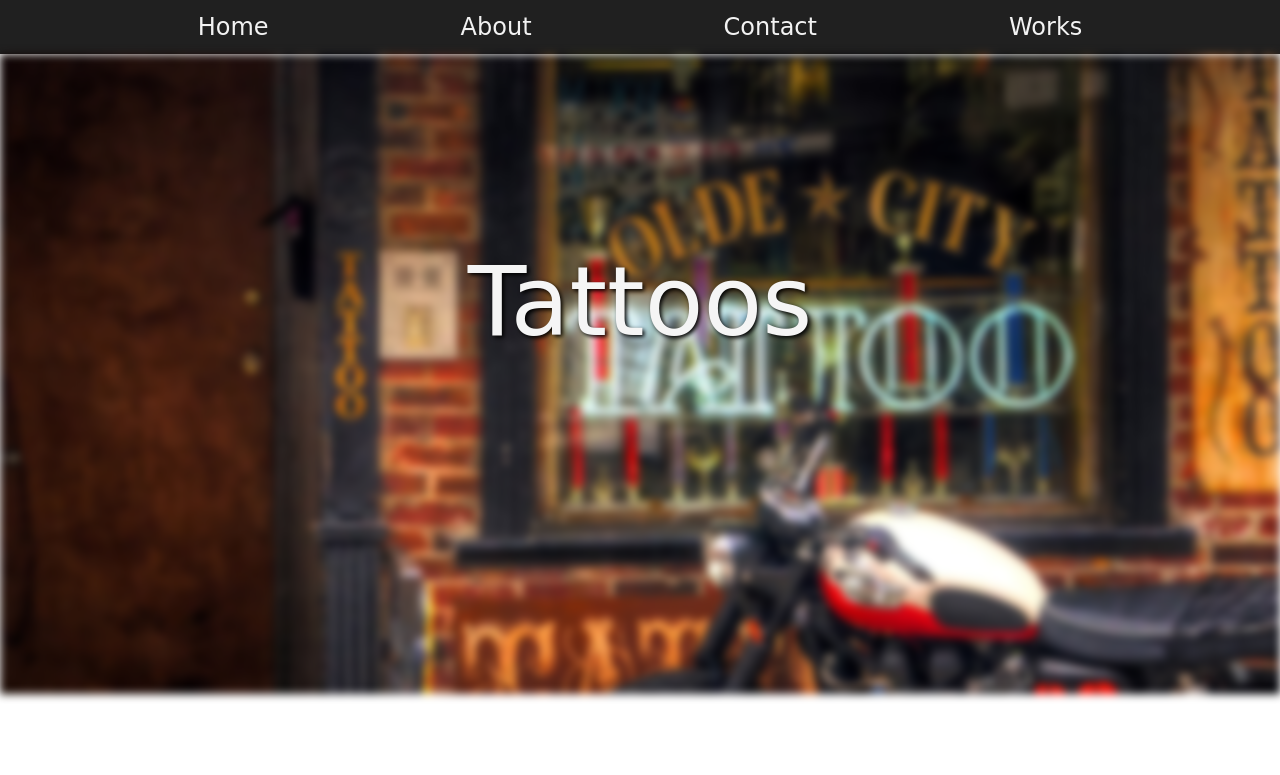
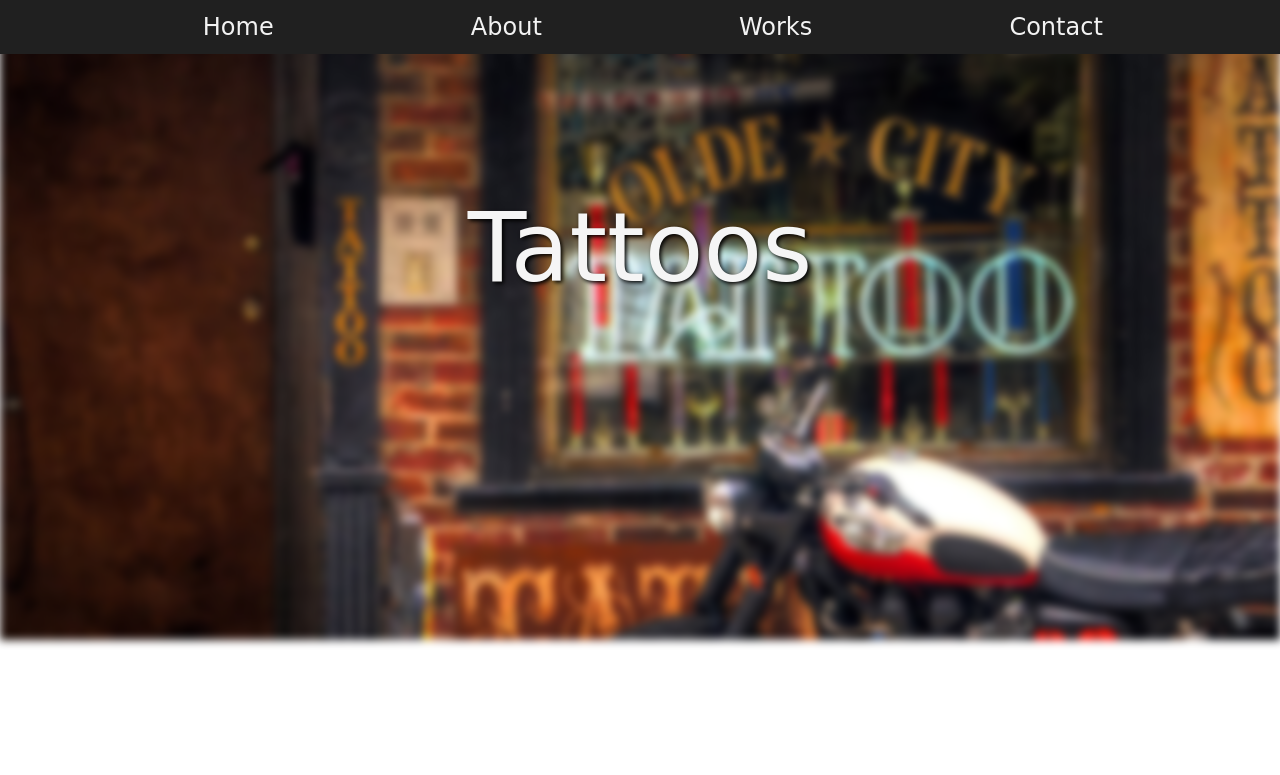
Before and after one commit to UncleSpaghetty/TattooTemplate, a plain HTML site: page index.html in a window 1280 px wide. Shown: the top 775 px of the page. Drawn offline with Linux system fonts and the light colour scheme; a web font is replaced by a local one.

Commit message:
Update
position:fixed on topnavBar

```diff
--- a/index.html
+++ b/index.html
@@ -18,13 +18,13 @@
                 <a href="#">Home</a>
             </li>
             <li>
-                <a href="#main" onclick="navbtn()">About</a>
+                <a href="#main">About</a>
             </li>
             <li>
-                <a href="#contact" onclick="navbtn()">Contact</a>
+                <a href="#works">Works</a>
             </li>
             <li>
-                <a href="#works" onclick="navbtn()">Works</a>
+                <a href="#contact">Contact</a>
             </li>
         </ul>
     </header>
--- a/style.css
+++ b/style.css
@@ -47,6 +47,9 @@ ul{
     padding: 1%;
     overflow: hidden;
     background-color: var(--bg-color);
+    position: fixed;
+    width: 100%;
+    z-index: 3;
 }
 
 .nav a {
```
